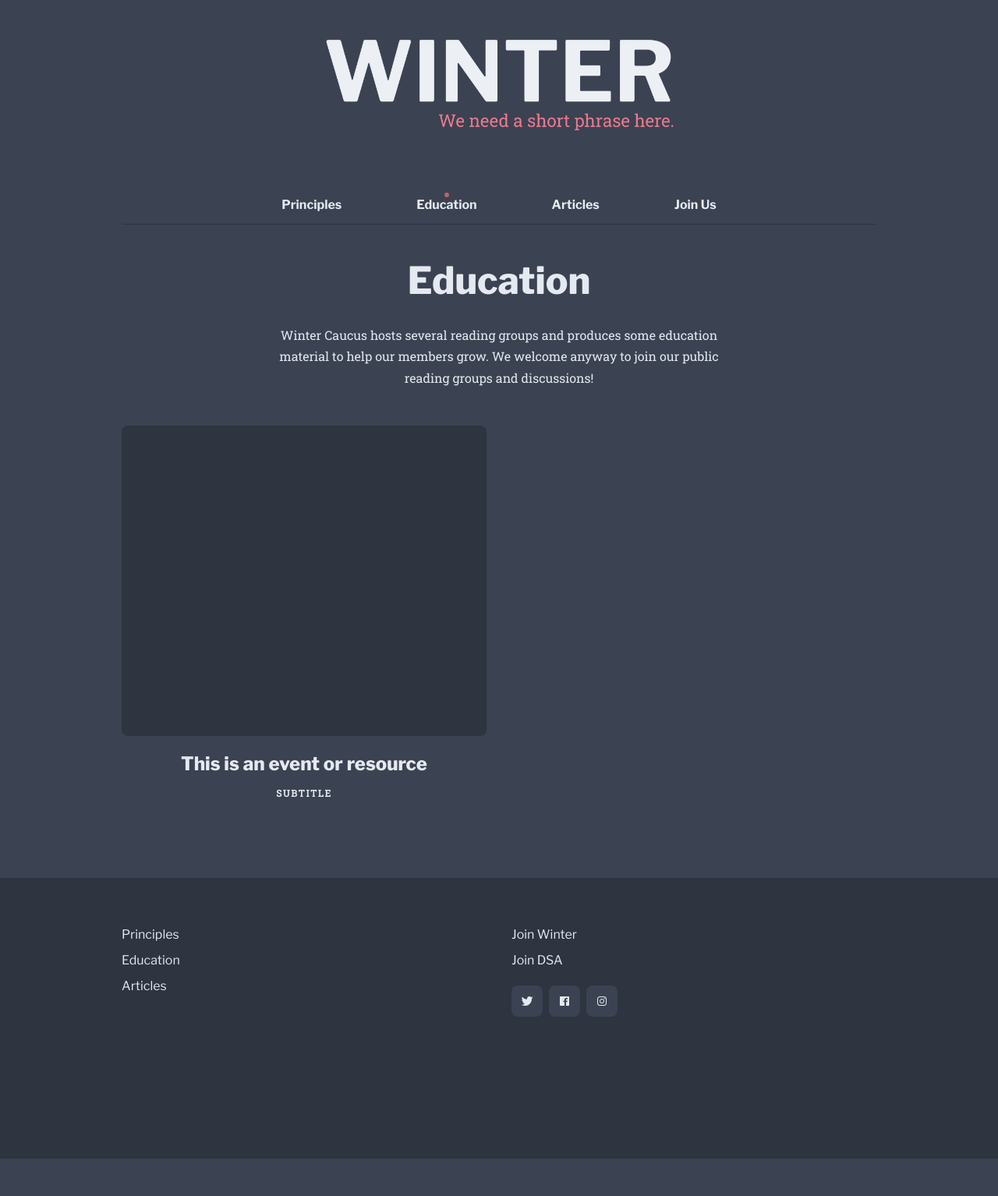
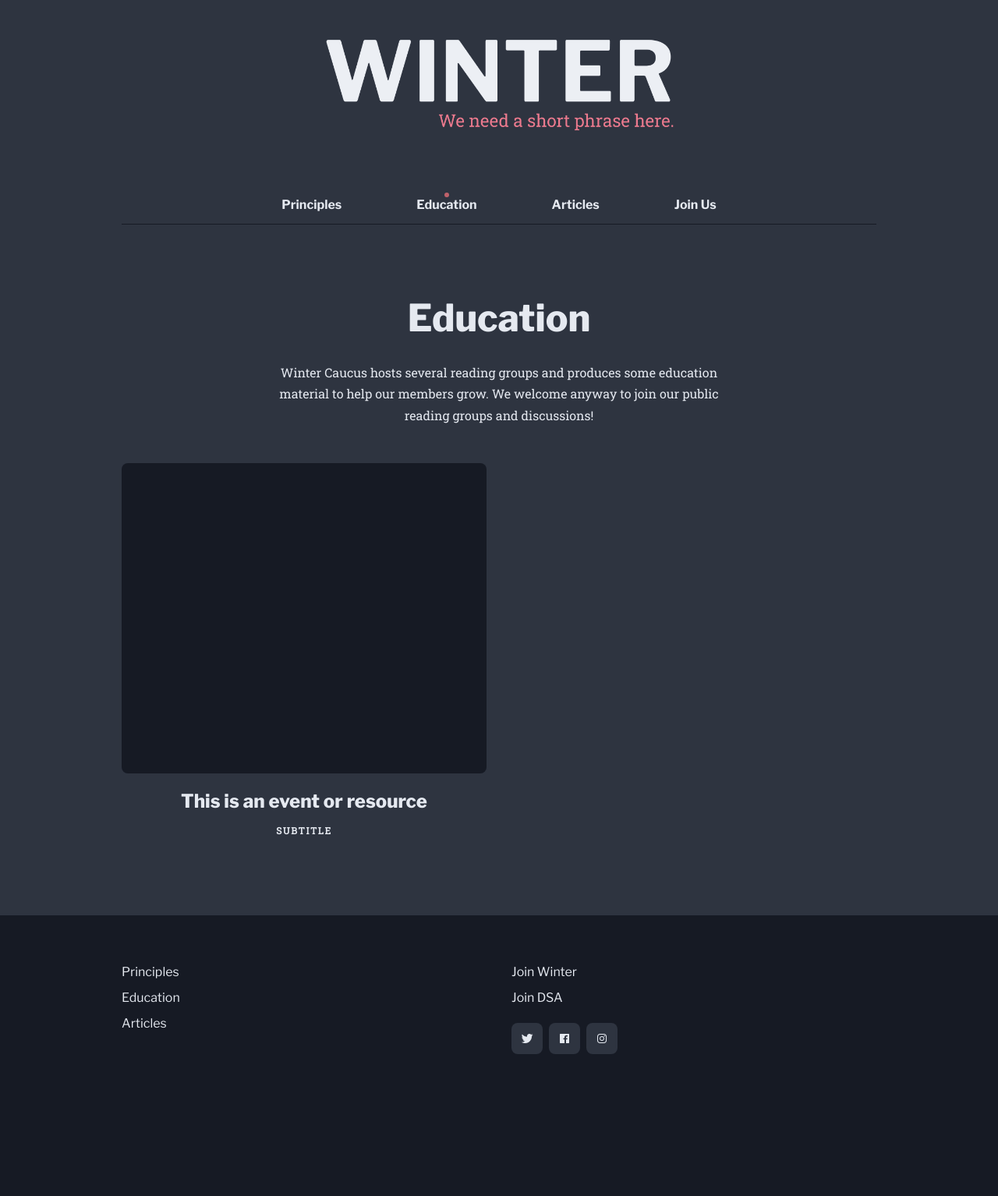
Before and after one commit to WinterCaucusDSA/wintercaucusdsa.github.io, a Jekyll site: the page built from projects/index.html, in a window 1280 px wide. Shown: the whole page at 78% size. Built offline with Jekyll 4.4.1, drawn with Linux system fonts in a browser that asks for light colours; nearby versions of some CDN libraries; some web fonts are replaced; before the commit the page ends 1486 px from its top, so only the background shows below that.

Commit message:
formatting

```diff
--- a/_layouts/post.html
+++ b/_layouts/post.html
@@ -65,11 +65,6 @@
             onclick="window.open(this.href, 'pop-up', 'left=20,top=20,width=500,height=500,toolbar=1,resizable=0'); return false;"
             title="Share on Facebook" rel="nofollow"><i class="ion ion-logo-facebook"></i></a>
         </li>
-        <li class="share__item">
-          <a class="share__link share__pinterest" href="http://pinterest.com/pin/create/button/?url={{ site.url }}{{ page.url }}&amp;media={{ site.url }}{{ site.baseurl }}{{ page.image }}&amp;description={{ page.title | uri_escape }}"
-          onclick="window.open(this.href, 'pop-up', 'left=20,top=20,width=900,height=500,toolbar=1,resizable=0'); return false;" title="Share on Pinterest"
-          rel="nofollow"><i class="ion ion-logo-pinterest"></i></a>
-        </li>
       </ul>
     </div>
 
--- a/_sass/0-settings/_color-scheme.scss
+++ b/_sass/0-settings/_color-scheme.scss
@@ -6,9 +6,9 @@
   --light-gray: #D8DEE9;
   --light-blue: #5E81AC;
   --blue-gray: #81A1C1;
-  --gray: #434C5E;
-  --dark: #3B4252;
-  --dark-blue: #2E3440;
+  --gray: #3B4252;
+  --dark: #2E3440;
+  --dark-blue: #161a24;
 
   --background-color: var(--dark);
   --background-alt-color: var(--dark-blue);
--- a/_sass/0-settings/_variables.scss
+++ b/_sass/0-settings/_variables.scss
@@ -26,8 +26,8 @@
 $heading-font-weight: 800;
 $heading-font-family: 'Libre Franklin', Arial, sans-serif;
 // $heading-font-weight: light;
-$font-size-h1:  36px;
-$font-size-h2:  28px;
+$font-size-h1:  48px;
+$font-size-h2:  36px;
 $font-size-h3:  24px;
 $font-size-h4:  20px;
 $font-size-h5:  20px;
--- a/_sass/3-modules/_article.scss
+++ b/_sass/3-modules/_article.scss
@@ -1,6 +1,6 @@
 /* Article */
 .article {
-  margin-bottom: 64px;
+  margin-bottom: 128px;
   will-change: transform;
   transition: transform .2s ease-in-out;
 
@@ -15,7 +15,7 @@
 
 .blog {
   .article {
-    margin-bottom: 32px;
+    margin-bottom: 128px;
   }
 
 }
--- a/_sass/4-layouts/_post.scss
+++ b/_sass/4-layouts/_post.scss
@@ -1,6 +1,7 @@
 /* Post + Page */
 .post-head,
 .page-head {
+  margin-top: 96px;
   margin-bottom: 48px;
   text-align: center;
 
@@ -131,7 +132,7 @@
 .page,
 .project-content {
   max-width: 840px;
-  margin: 0 auto 60px;
+  margin-bottom: 128px;
   color: var(--text-color);
 
 
@@ -174,7 +175,7 @@
 /* Share */
 .post__share {
   padding-bottom: 48px;
-  border-bottom: 1px solid var(--background-alt-color);
+  // border-bottom: 0px solid var(--background-alt-color);
 
   .share__list {
     display: flex;
@@ -249,23 +250,6 @@
   }
 }
 
-/* Disqus */
-.show-comments {
-  margin-top: 16px;
-  text-align: center;
-}
-
-.post__comments {
-  max-width: 640px;
-  margin: 0 auto 100px;
-
-  @media only screen and (max-width: $mobile) {
-     &.is-open {
-       margin: 0 auto 80px;
-     }
-  }
-}
-
 /* 404 */
 .error {
   text-align: center;
--- a/projects/index.html
+++ b/projects/index.html
@@ -17,7 +17,7 @@
 <div class="projects-page container animate">
   <div class="row">
     {% for project in site.projects reversed %}
-      <article class="project col col-4 col-d-6 col-t-12">
+      <article class="project col col-4 col-d-4 col-t-8">
         <div class="project__content">
           <a href="{{ project.url }}" class="project__image">
             <img class="lazy" data-src="{{ project.image }}" alt="{{ project.title }}">
```
